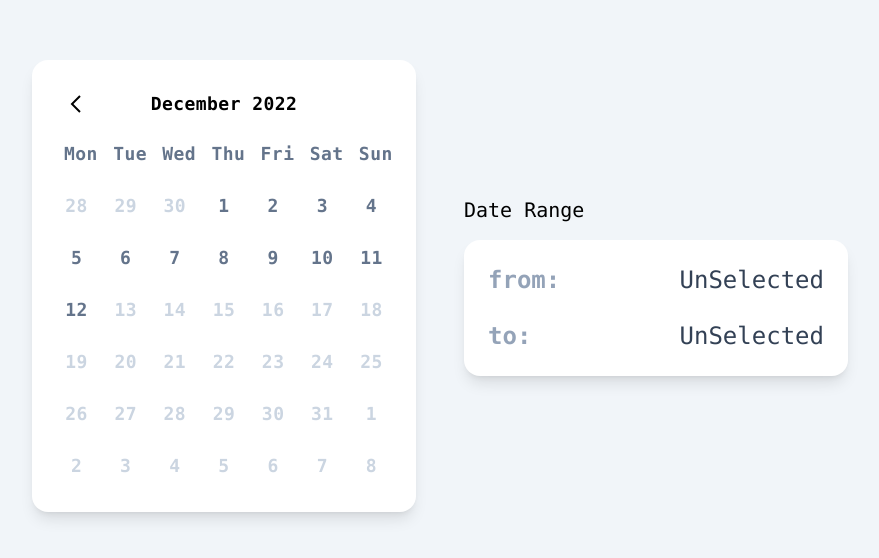
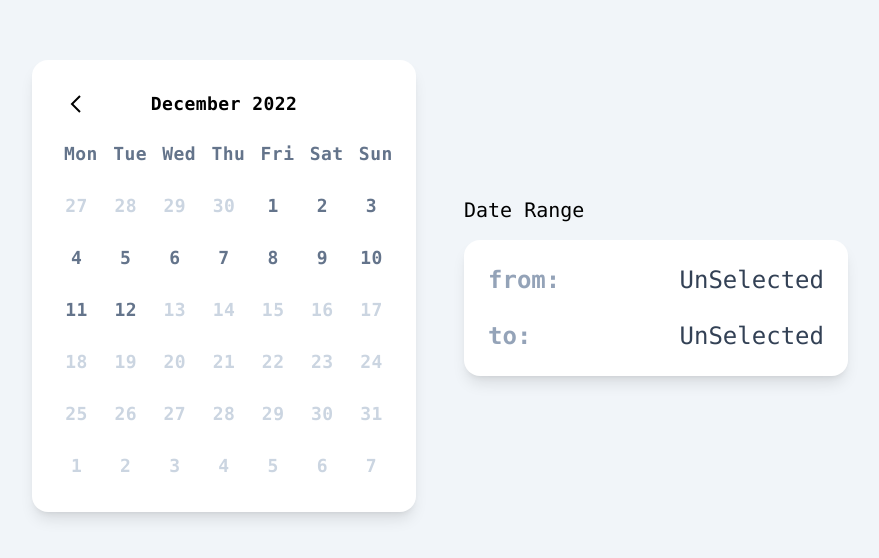
Before and after one commit to atulsmania/date-range-picker, a React app: page / in a window 1280 px wide. Shown: the part 114-672 px from the top of the page, without its empty margins (200-1079 px from the left). Built offline with nearby package versions, Linux system fonts and the light colour scheme; the HTML template or start-up script is replaced by a standard one.

Commit message:
first month to be monday of week

```diff
--- a/src/Component/DateRangePicker/useCalender.ts
+++ b/src/Component/DateRangePicker/useCalender.ts
@@ -26,7 +26,7 @@ export const useCalender = ({
     const dayOnFirstOfMonth = new Date(year, month, 1).getDay();
 
     const days = Array.from({ length: 42 }, (_, i) => {
-      const day = i + 2 - dayOnFirstOfMonth;
+      const day = i + 1 - dayOnFirstOfMonth;
       const date = new Date(year, month, day, 0, 0, 0, 0) as Date;
       const isCurrentMonth = date.getMonth() === month;
       const { isDisabled, isSelected } = getDateState(date);
```
